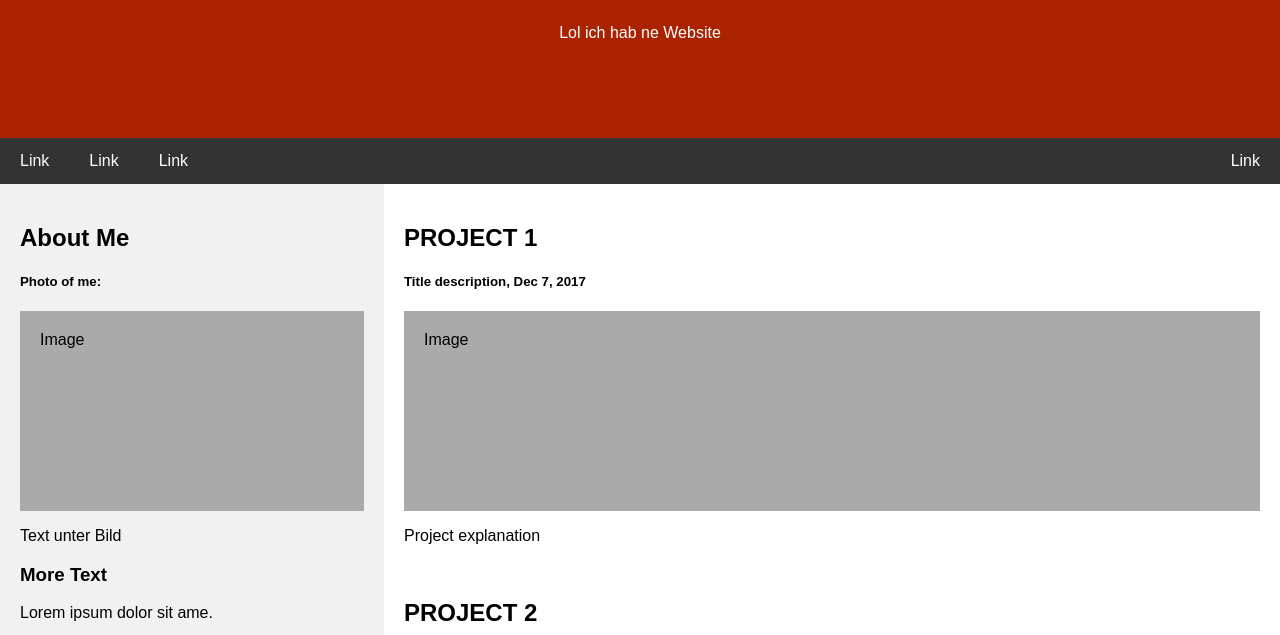
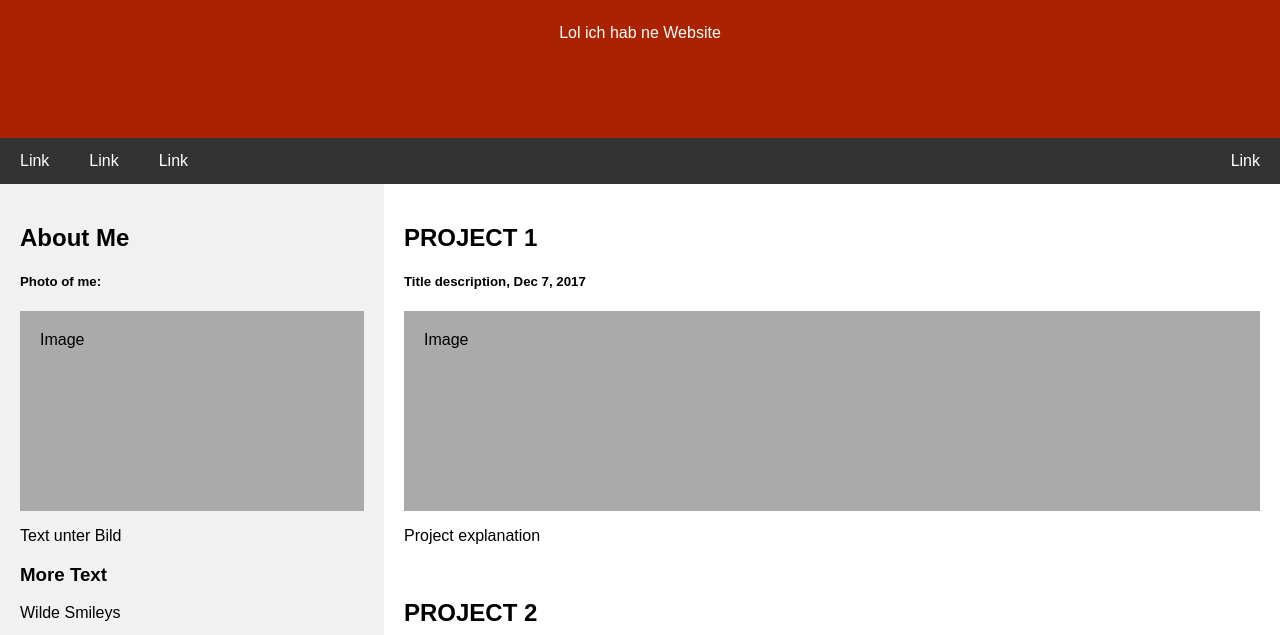
Before and after one commit to JohnFLeo/JohnFLeo.github.io, a plain HTML site: page index.html in a window 1280 px wide. Shown: the part 155-790 px from the top of the page. Drawn offline with Linux system fonts and the light colour scheme.

Commit message:
Update index.html

```diff
--- a/index.html
+++ b/index.html
@@ -131,7 +131,7 @@ body {
     <div class="fakeimg" style="height:200px;">Image</div>
     <p>Text unter Bild</p>
     <h3>More Text</h3>
-    <p>Lorem ipsum dolor sit ame.</p>
+    <p>Wilde Smileys</p>
     <div class="fakeimg" style="height:60px;">Image</div><br>
     <div class="fakeimg" style="height:60px;">Image</div><br>
     <div class="fakeimg" style="height:60px;">Image</div>
```
